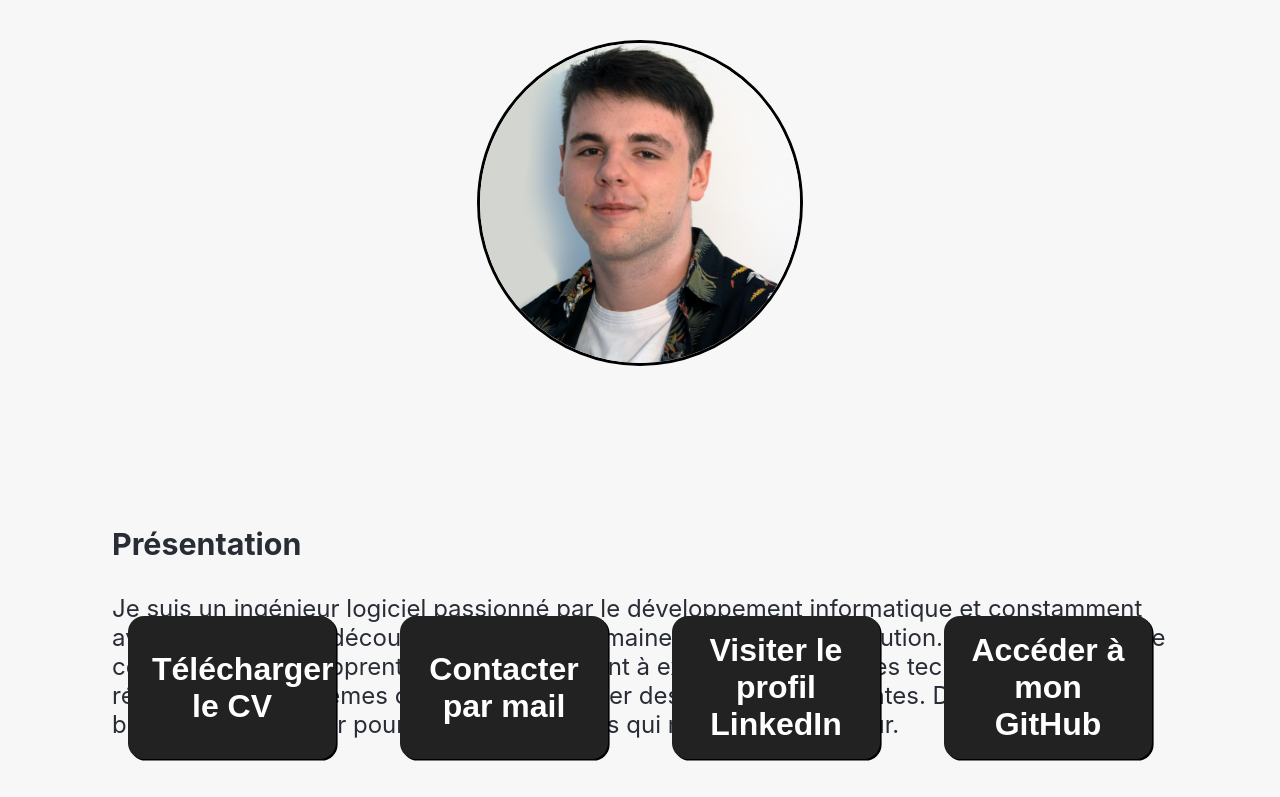
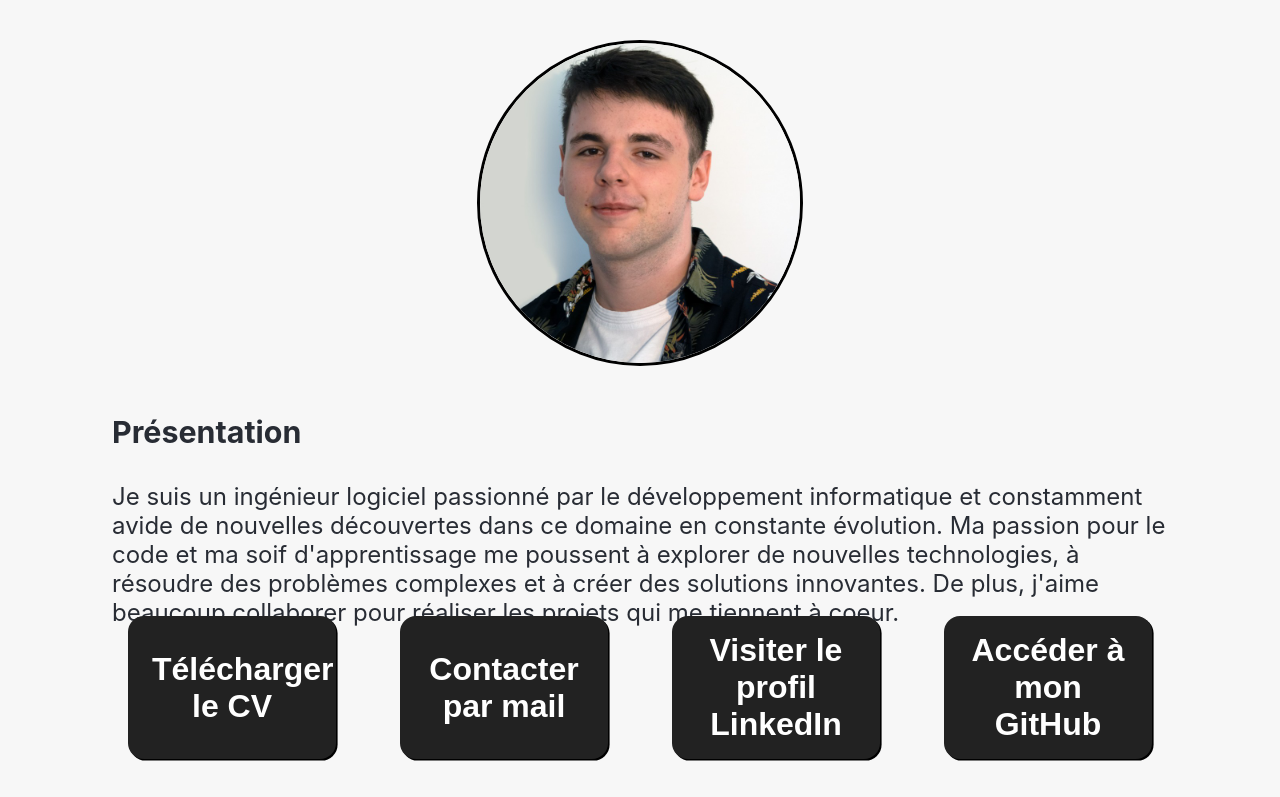
Before and after one commit to Lauiss/portfolio, a React (Create React App) app: page / in a window 1280 px wide. Shown: the part 1000-1797 px from the top of the page. Built offline with nearby package versions, Linux system fonts and the light colour scheme; the HTML template or start-up script is replaced by a standard one.

Commit message:
minor presentation fix

```diff
--- a/src/items/presentation/presentation.css
+++ b/src/items/presentation/presentation.css
@@ -3,14 +3,11 @@
   grid-template-columns: 1fr 9fr;
   gap: 1rem;
   margin: 14rem 0 8rem 14rem;
+  align-items: center;
 }
 
 .left-block {
   margin: 1rem 0 0 5rem;
-}
-
-.right-block {
-  padding-top: 7rem;
 }
 
 img {
@@ -29,12 +26,12 @@ img {
 
 .presentation-page p {
   font-size: 1.5rem;
-  margin: 5rem 10rem 0 10rem;
+  margin: 2rem 10rem 0 10rem;
   text-align: auto;
 }
 
 .title {
-  margin: 3rem 0 0 10rem;
+  margin: 0 0 0 10rem;
 }
 
   .buttons-container {
```
